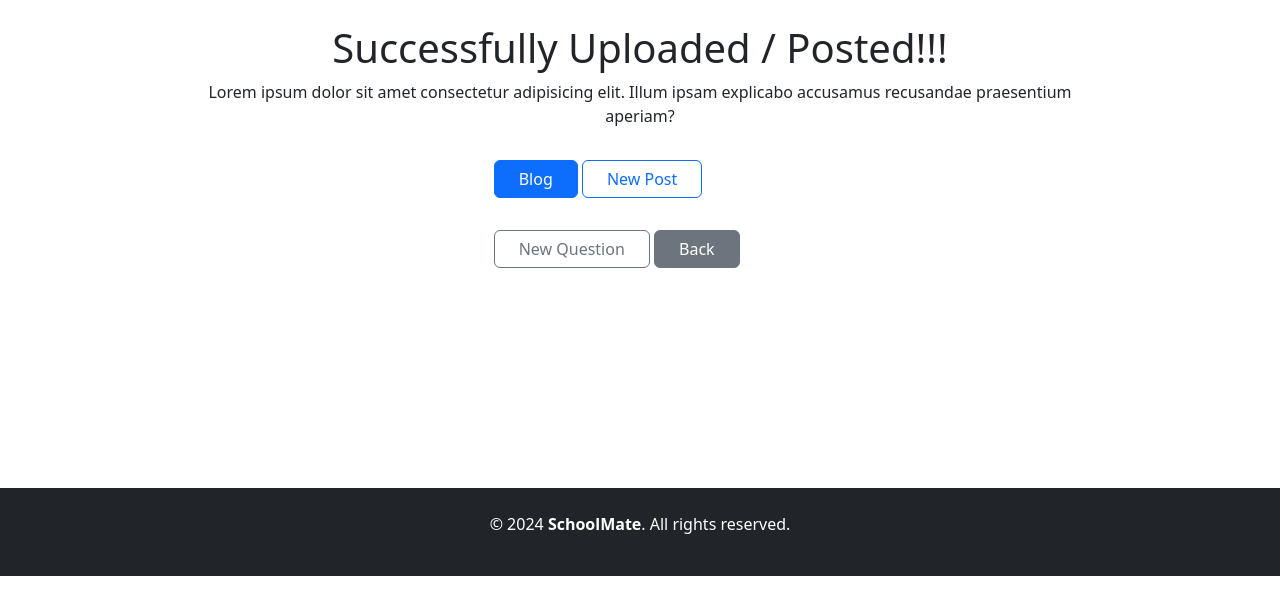
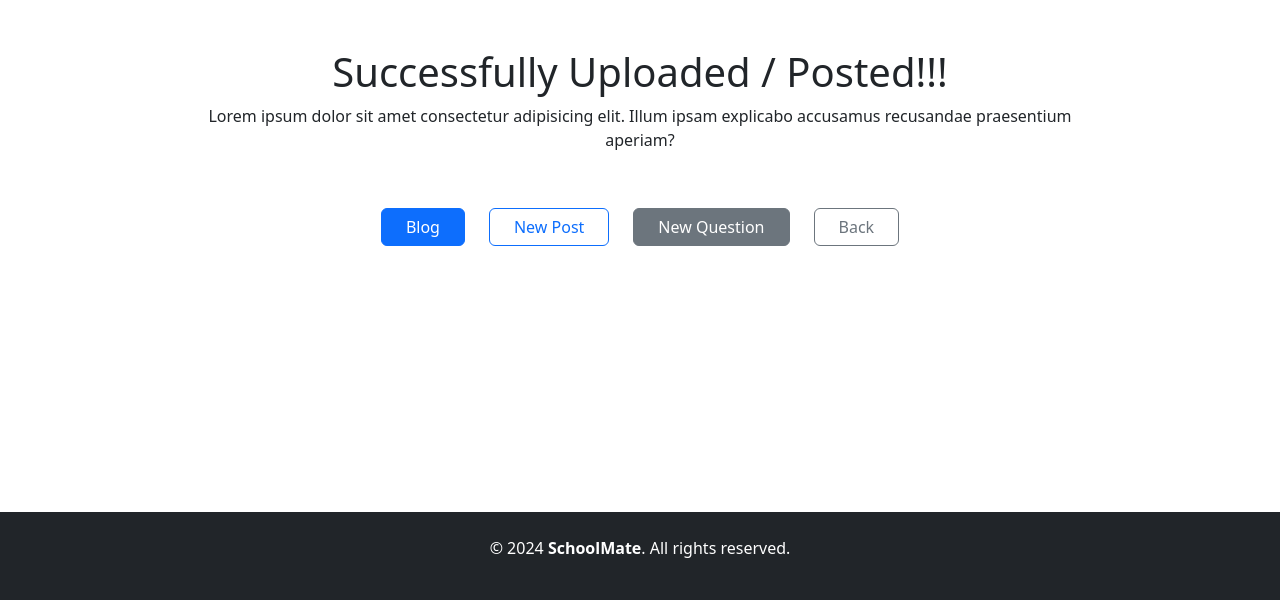
Before and after one commit to chivicoko/s-mate, a Django app: page /success/ in a window 1280 px wide. Shown: the part 220-820 px from the top of the page. Before the commit the page ends 796 px from the top, so only its background shows below. Run offline with Django 5.2, Linux system fonts and the light colour scheme; a user stored in the database is signed in; data comes from the database, SQL or seed files in the repository; both versions use the stored data as it was after the commit; some libraries are stand-ins or nearby versions.

Commit message:
update the success template

```diff
--- a/blogapp/templates/blogapp/success.html
+++ b/blogapp/templates/blogapp/success.html
@@ -8,23 +8,19 @@
 {% block content %}
 
 <div class="container">
-    <div class="row justify-content-center">
+    <div class="row justify-content-center mt-5">
         <div class="col-md-10">
             <h1 class="text-center">Successfully Uploaded / Posted!!!</h1>
             <p class="text-center">Lorem ipsum dolor sit amet consectetur adipisicing elit. Illum ipsam explicabo accusamus recusandae praesentium aperiam?</p>
 
-            <div class="row">
-                <div class="col">
-                </div>
-                <div class="col">
+            <div class="row justify-content-center">
+                <div class="col d-flex justify-content-center g-4 gap-4">
                     <a href="{% url 'blog' %}" class="btn btn-primary px-4 my-3">Blog</a>
                     <a href="{% url 'new_blog_post' %}" class="btn btn-outline-primary px-4 my-3">New Post</a>
                     {% if user|has_perm:"blogapp.add_question" %}
-                    <a href="{% url 'new_question' %}" class="btn btn-outline-secondary px-4 my-3">New Question</a>
+                    <a href="{% url 'new_question' %}" class="btn btn-secondary px-4 my-3">New Question</a>
                     {% endif %}
-                    <a href="{% url 'home' %}" class="btn btn-secondary px-4 my-3">Back</a>
-                </div>
-                <div class="col">
+                    <a href="{% url 'home' %}" class="btn btn-outline-secondary px-4 my-3">Back</a>
                 </div>
             </div>
         </div>
--- a/blogapp/templatetags/permissions.py
+++ b/blogapp/templatetags/permissions.py
@@ -1,4 +1,3 @@
-# blogapp/templatetags/permissions.py
 from django import template
 
 register = template.Library()
```
Also changed, not shown: db.sqlite3.
